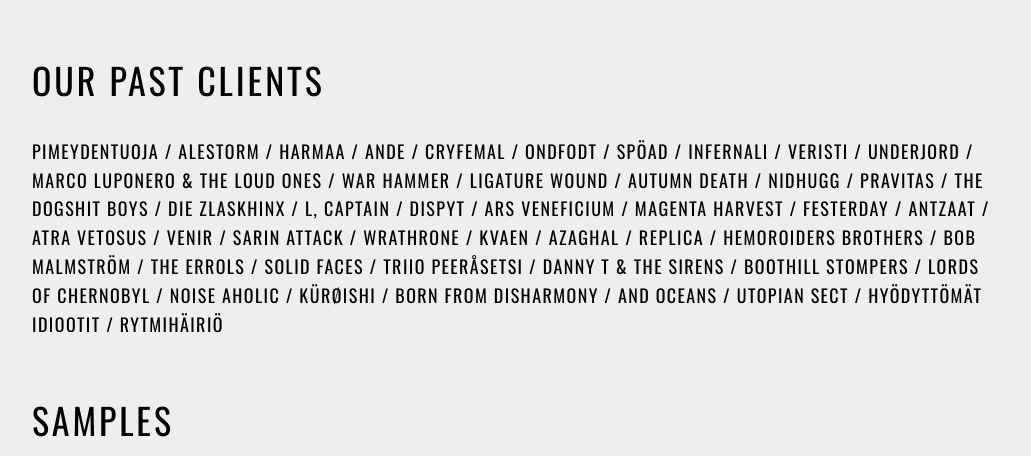
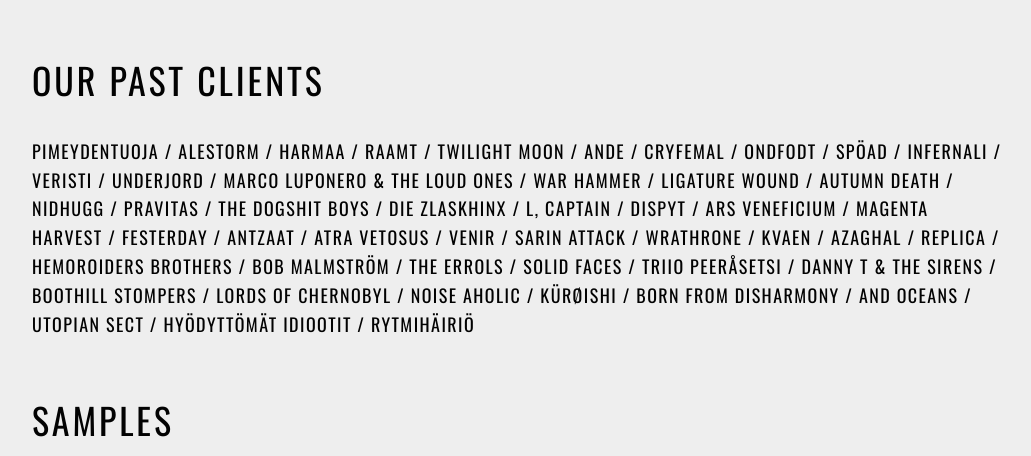
Before and after one commit to ViktorOster/wolfthronestudios, a plain HTML site: page index.html in a window 1280 px wide. Shown: the part 2960-3416 px from the top of the page, without its empty margins (123-1154 px from the left). Drawn offline with nearby package versions, Linux system fonts and the light colour scheme.

Commit message:
Update index.html

```diff
--- a/index.html
+++ b/index.html
@@ -376,6 +376,8 @@
                 Pimeydentuoja /
                 Alestorm /
                 Harmaa /
+                Raamt /
+                Twilight Moon /
                 Ande /
                 Cryfemal /
                 Ondfodt /
```
